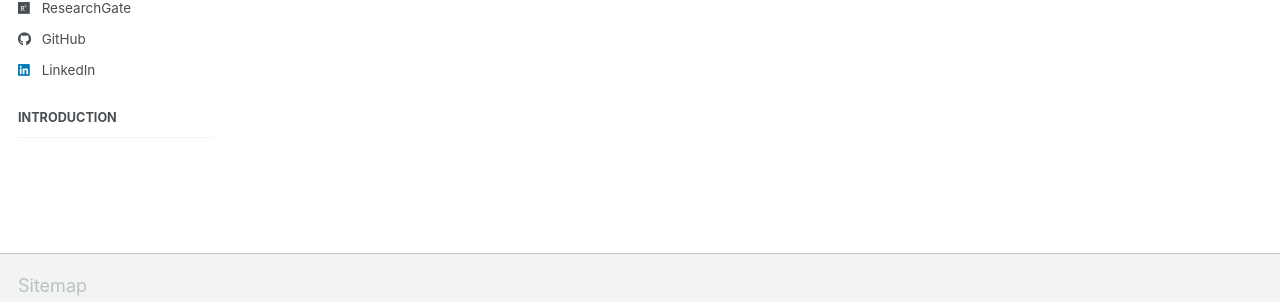
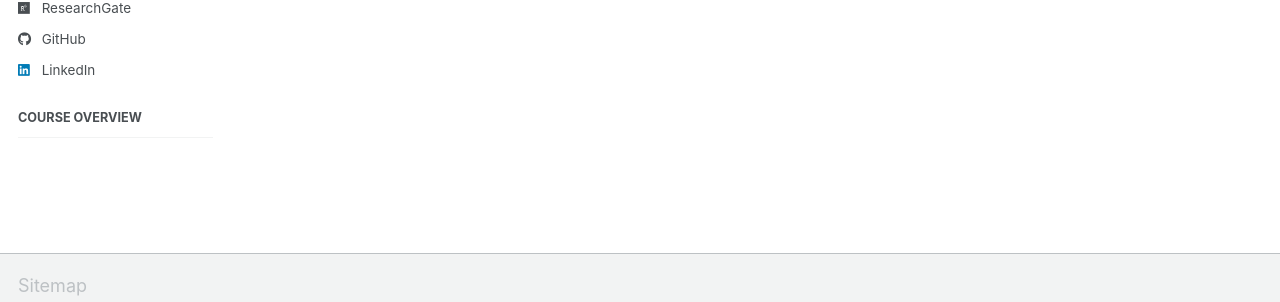
Before and after one commit to FomeA/FomeA.github.io, a Jekyll site: the page built from _teaching/qms101/index.md, in a window 1280 px wide. Shown: the part 509-811 px from the top of the page. Built offline with Jekyll 4.4.1, drawn with Linux system fonts in a browser that asks for light colours; some web fonts are replaced; a script bundle is joined from its source files by our own code; library files that are not in the unit come from our copies.

Commit message:
Update navigation.yml

```diff
--- a/_data/navigation.yml
+++ b/_data/navigation.yml
@@ -21,7 +21,7 @@ main:
     url: /mentorship/
 
 qms101:
-  - title: "Introduction"
+  - title: "Course Overview"
     url: /teaching/qms101/
 
 mat102:
```
